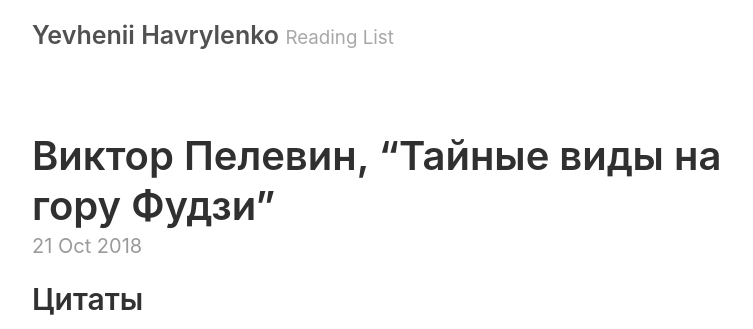
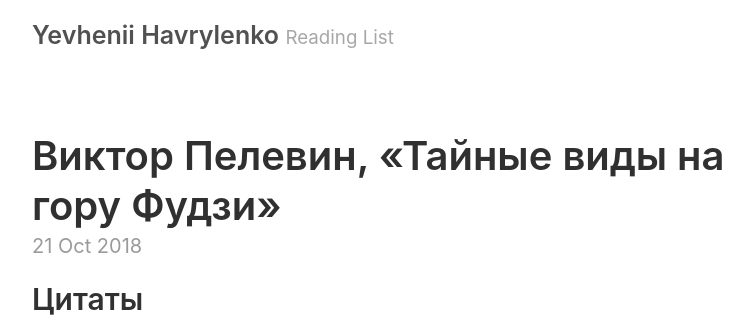
Before and after one commit to yevhenii-havrylenko/yevhenii-havrylenko.github.io, a Jekyll site: the page built from _posts/2018-10-21-fuji.md, in a window 1280 px wide. Shown: the top 329 px of the page, without its empty margins (258-1011 px from the left). Built offline with Jekyll 4.4.1, drawn with Linux system fonts in a browser that asks for light colours.

```diff
--- a/_posts/2018-10-21-fuji.md
+++ b/_posts/2018-10-21-fuji.md
@@ -1,6 +1,6 @@
 ---
 layout: post
-title: 'Виктор Пелевин, “Тайные виды на гору Фудзи”'
+title: 'Виктор Пелевин, «Тайные виды на гору Фудзи»'
 ---
 
 ## Цитаты
```
